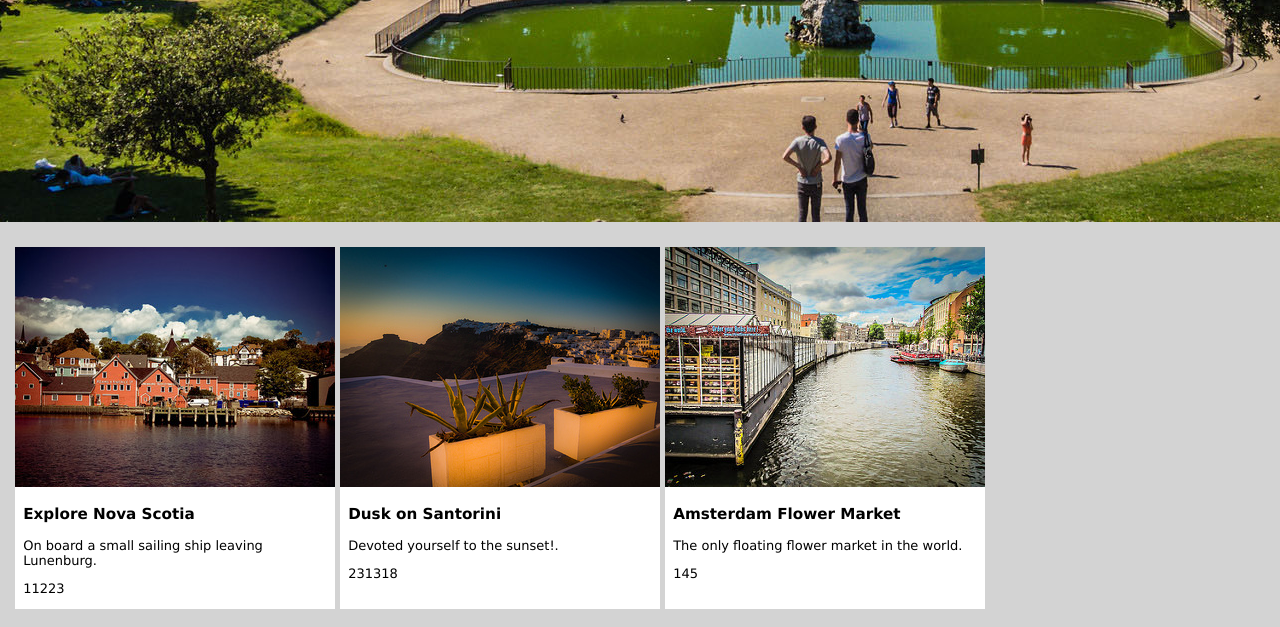
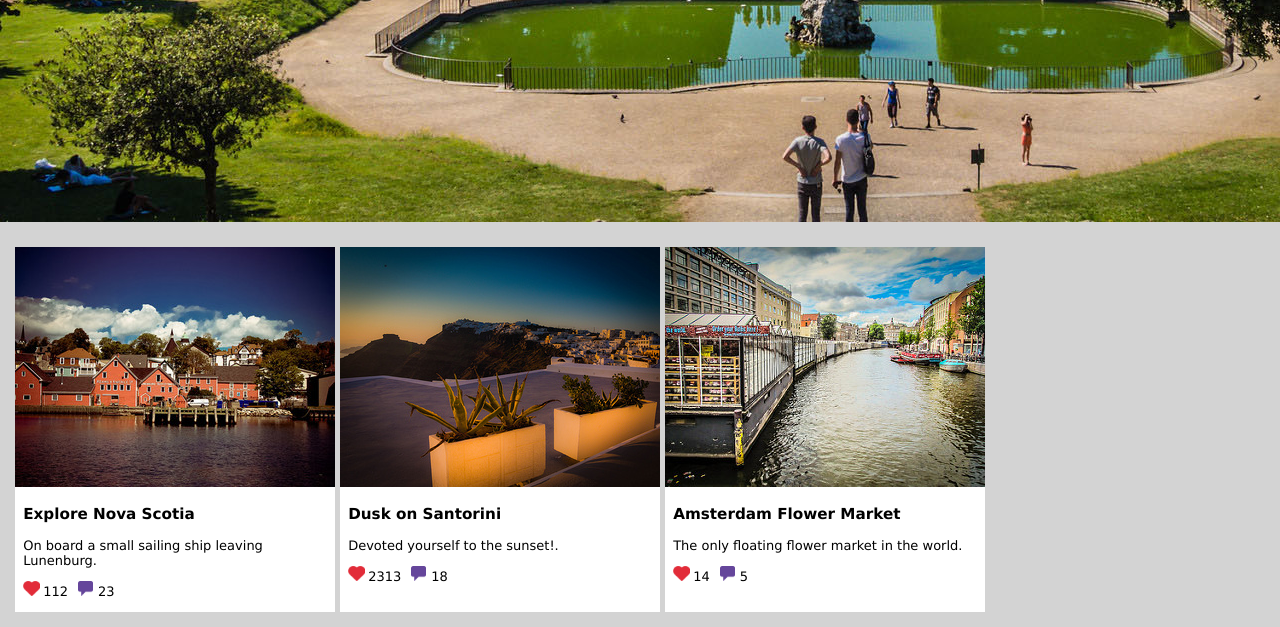
Before and after one commit to vjbrazier/class, a plain HTML site: page ch04-proj3.html in a window 1280 px wide. Shown: the part 378-1005 px from the top of the page. Drawn offline with Linux system fonts and the light colour scheme.

Commit message:
Finished the website

```diff
--- a/ch04-proj3.html
+++ b/ch04-proj3.html
@@ -27,29 +27,29 @@
 <main>
    <section class="Photo">
       <img src="images/card1.jpg" alt="Nova Scotia" />
-      <div id="Nova-Scotia">
+      <div>
 
          <h3>Explore Nova Scotia</h3>
          <p >On board a small sailing ship leaving Lunenburg.</p>
-         <p><span >112</span><span >23</span></p>
+         <p><span class="likes">112</span><span class="comments">23</span></p>
       </div>
    </section>
    <section class="Photo">
       <img src="images/card2.jpg" alt="Santorini" />
-      <div id="Santorini">
+      <div>
 
          <h3>Dusk on Santorini</h3>
          <p >Devoted yourself to the sunset!.</p>
-         <p><span >2313</span><span >18</span></p>
+         <p><span class="likes">2313</span><span class="comments">18</span></p>
       </div>
    </section>
    <section class="Photo">
       <img src="images/card3.jpg" alt="Chicago" />
-      <div id="Chicago">
+      <div>
 
          <h3>Amsterdam Flower Market</h3>
          <p >The only floating flower market in the world.</p>
-         <p><span >14</span><span >5</span></p>
+         <p><span class="likes">14</span><span class="comments">5</span></p>
       </div>
    </section>
 </main>
--- a/style.css
+++ b/style.css
@@ -36,7 +36,7 @@ nav {
             list-style: none;
 
             a:hover {
-                color:white;
+                color:blueviolet;
             }
 
             a {
@@ -64,23 +64,45 @@ nav {
         background-color: indigo;
         color: white;
     }
+
+    a:hover {
+        background-color: blueviolet;
+    }
 }
 
 main {
     display: flex;
     border: 15px solid transparent;
 
+
     div {
         padding-left: 2.55%;
     }
 
     .likes::before {
-        content: url("images/heart.png");
+        content: "";
+        display: inline-block;
+        width: 15px;
+        height: 15px;
+        background-image: url("images/heart.png");
+        background-size: contain;
+        background-repeat: no-repeat;
+        padding-right: 5px;
+    }
 
+    .likes {
+        padding-right: 10px;
     }
 
     .comments::before {
-        content: url("images/comment.png");
+        content: "";
+        display: inline-block;
+        width: 15px;
+        height: 15px;
+        background-image: url("images/comment.png");
+        background-size: contain;
+        background-repeat: no-repeat;
+        padding-right: 5px;
     }
 
     .Photo {
```
